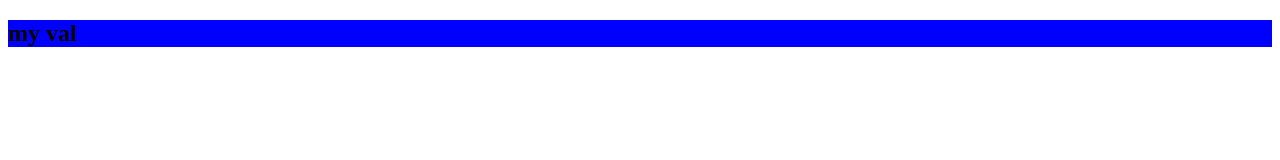
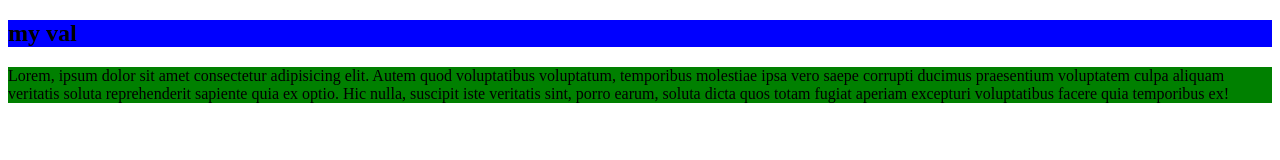
Before and after one commit to Meldy2503/valentine, a plain HTML site: page index.html in a window 1280 px wide. Drawn offline with Linux system fonts and the light colour scheme.

Commit message:
3rd commit

```diff
--- a/index.html
+++ b/index.html
@@ -9,5 +9,10 @@
 </head>
 <body>
     <h2>my val</h2>
+    <nav>
+        <p>Lorem, ipsum dolor sit amet consectetur adipisicing elit. Autem quod voluptatibus voluptatum, temporibus molestiae ipsa vero saepe corrupti ducimus praesentium voluptatem culpa aliquam veritatis soluta reprehenderit sapiente quia ex optio. Hic nulla, suscipit iste veritatis sint, porro earum, soluta dicta quos totam fugiat aperiam excepturi voluptatibus facere quia temporibus ex!
+        </p>
+    </nav>
+
 </body>
 </html>
--- a/style.css
+++ b/style.css
@@ -1,3 +1,6 @@
 h2 {
     background-color: blue;
 }
+nav {
+    background-color: green;
+}
```
